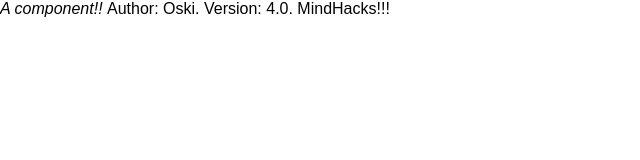
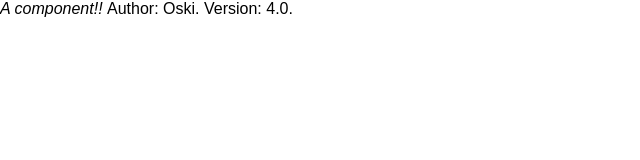
Before and after one commit to michelle54725/MindHacks, a React (Create React App) app: page / in a window 1280 px wide. Shown: the top 160 px of the page, without its empty margins (0-640 px from the left). Built offline with nearby package versions, Linux system fonts and the light colour scheme.

Commit message:
Playing around

```diff
--- a/src/App.js
+++ b/src/App.js
@@ -4,7 +4,7 @@ import './App.css';
 
 function MindHacks(props) {
 //props = properties = stores data its representing, which is data that will be provided to Component to change)
-  return <span> Author: {props.author}. Version: {props.version}.0. MindHacks!!! </span>;
+  return <span> Author: {props.author}. Version: {props.version}.0.</span>;
 //in later <MindHacks/> call: opening tag with slash at end = both opening/closing tags
 }
 
```
